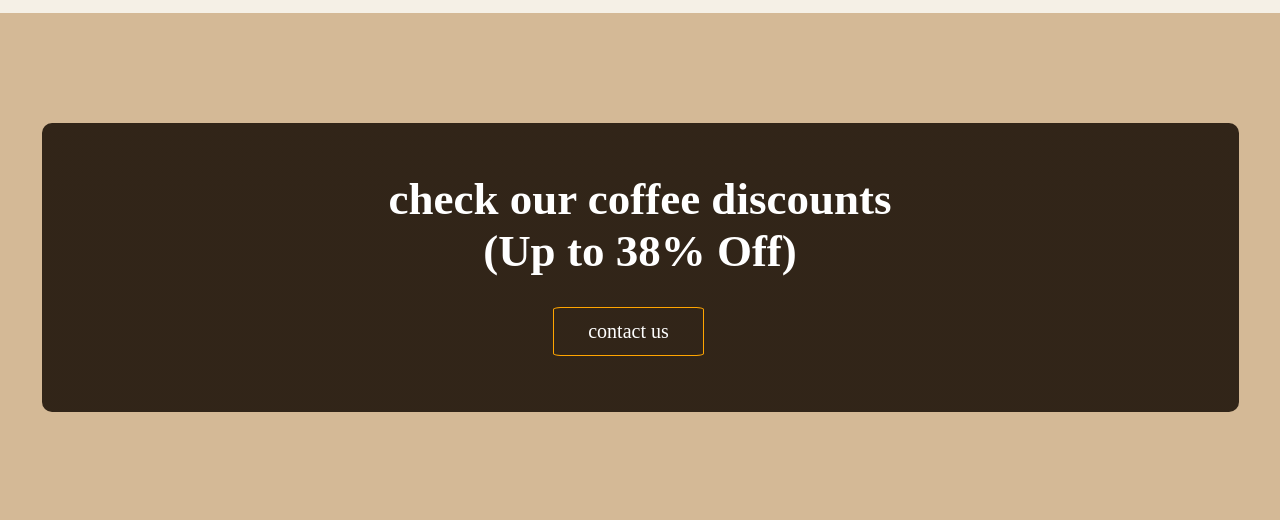
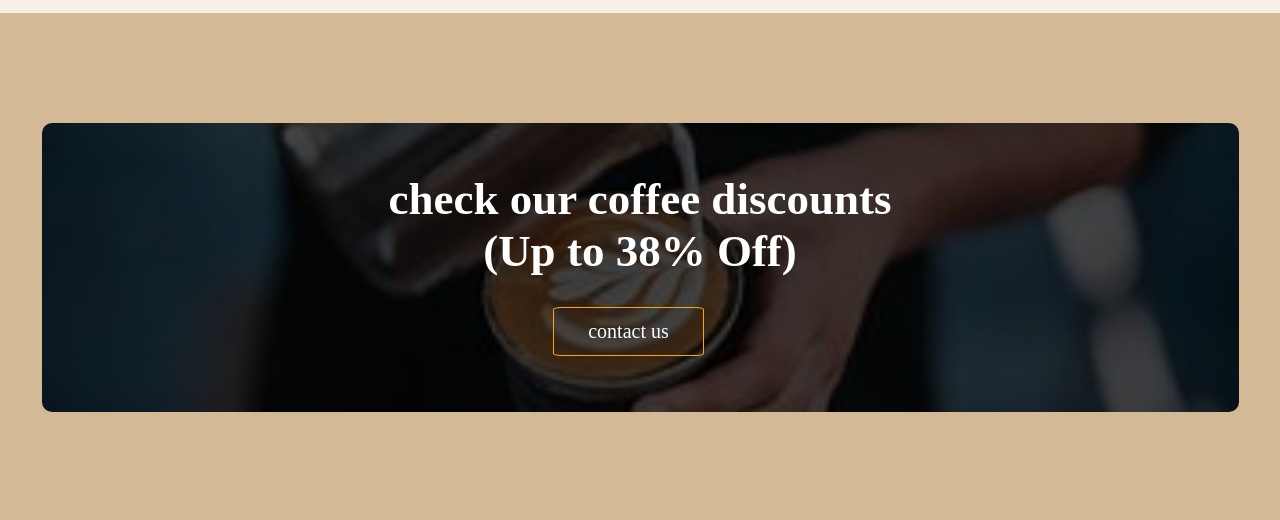
Before and after one commit to geozar26/small-coffee-business-landing, a plain HTML site: page index.html in a window 1280 px wide. Shown: the part 1340-1860 px from the top of the page. Drawn offline with Linux system fonts and the light colour scheme.

Commit message:
Update style.css

```diff
--- a/style.css
+++ b/style.css
@@ -268,7 +268,7 @@ body{
     background-color:#a67c52;
     margin: 100px auto;
     width: 95%;
-    background-image: linear-gradient(rgba(0,0,0,0.7),rgba(0,0,0,0.7)),url(coffeedic.png);
+    background-image: linear-gradient(rgba(0,0,0,0.7),rgba(0,0,0,0.7)),url(images/coffeedic.png);
     background-position:center;
     background-size:cover;
     border-radius: 10px;
```
